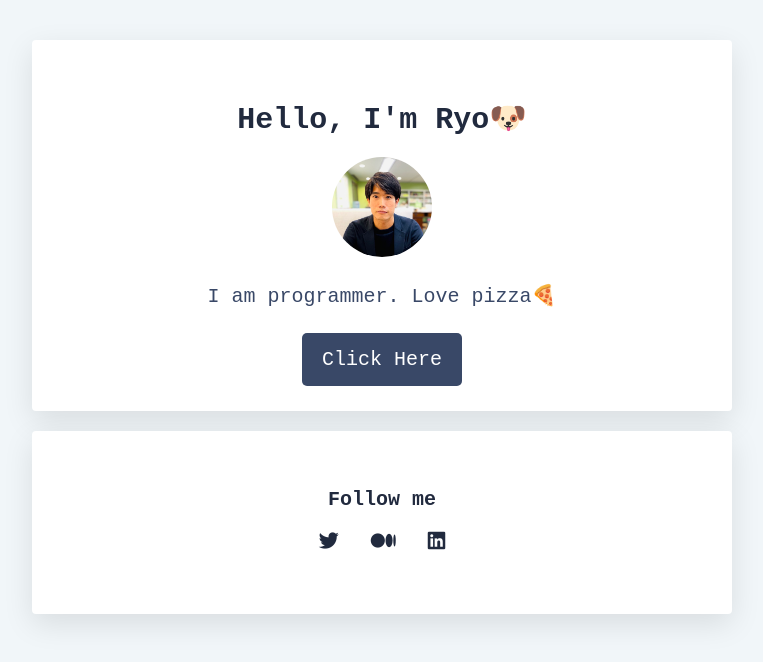
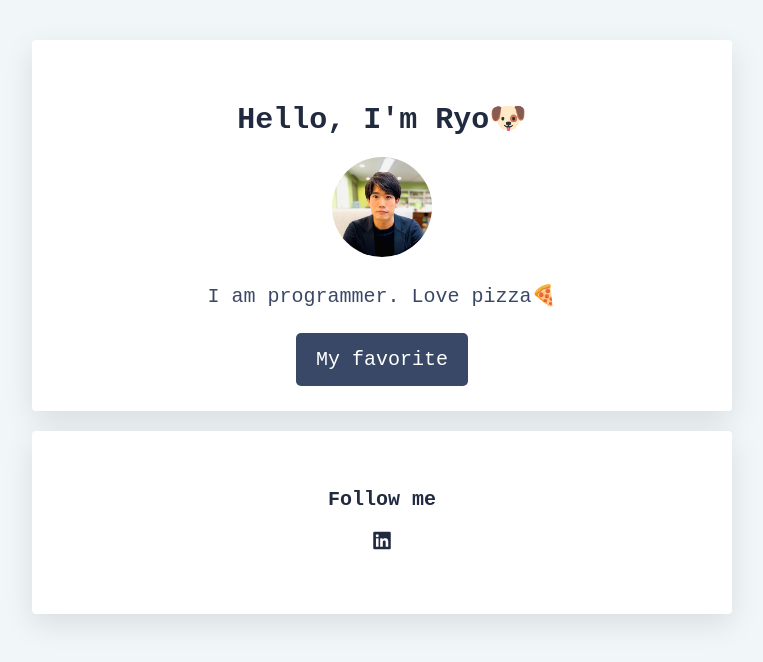
Before and after one commit to riiiodesu/profile, a plain HTML site: page index.html in a window 1280 px wide. Shown: the whole page, without its empty margins (258-1021 px from the left). Drawn offline with Linux system fonts and the light colour scheme.

Commit message:
make my profile prettier

```diff
--- a/index.html
+++ b/index.html
@@ -13,21 +13,11 @@
         <h1>Hello, I'm Ryo🐶</h1>
         <img src="images/my_image.jpg" class="profile_image" width="100px" alt="ryo">
         <p>I am programmer. Love pizza🍕</p>
-        <a href="#" class="btn-blue" target="_blank">Click Here</a>
+        <a href="https://tabelog.com/kanagawa/A1404/A140402/14051790/" class="btn-blue" target="_blank">My favorite</a>
       </div>
       <div class="card">
       <h2>Follow me</h2>
       <ul class="list-inline">
-        <li>
-          <a href="#" target="_blank">
-            <i class="fa-brands fa-twitter"></i>
-          </a>
-        </li>
-        <li>
-          <a href="#" target="_blank">
-            <i class="fa-brands fa-medium"></i>
-          </a>
-        </li>
         <li>
           <a href="#" target="_blank">
             <i class="fa-brands fa-linkedin"></i>
```
